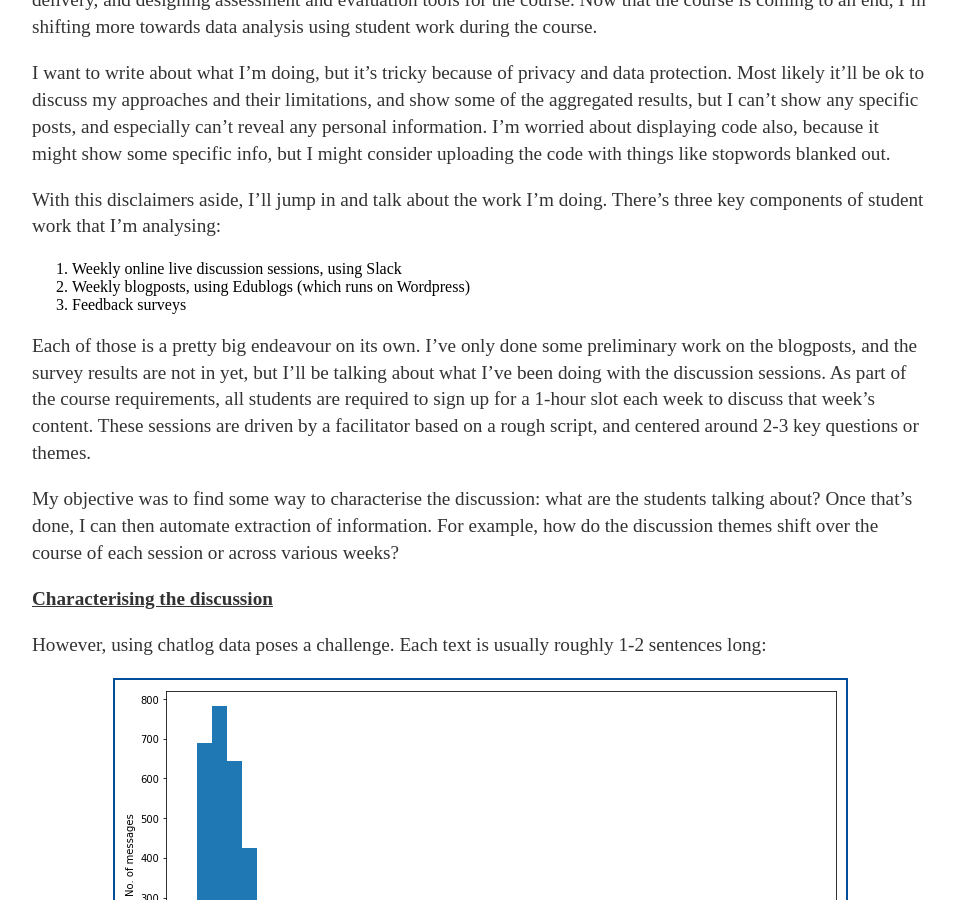
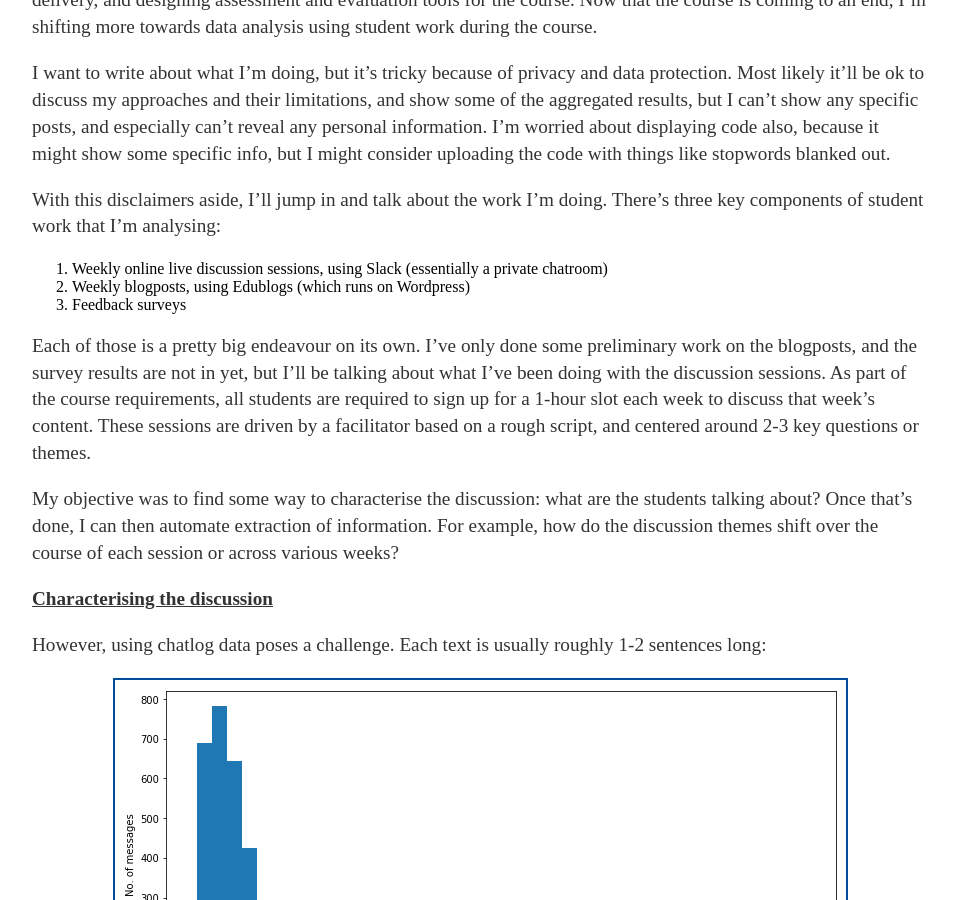
Before and after one commit to not-even-wong/not-even-wong.github.io, a Jekyll site: the page built from _posts/2020-04-08-NLP-chatlogs-part-1.md, in a window 1280 px wide and 900 px high, scrolled down 829 px. Shown: the whole window, without its empty margins (160-1116 px from the left). Built offline with Jekyll 4.4.1, drawn with Linux system fonts in a browser that asks for light colours.

Commit message:
Update 2020-04-08-NLP-chatlogs-part-1.md

```diff
--- a/_posts/2020-04-08-NLP-chatlogs-part-1.md
+++ b/_posts/2020-04-08-NLP-chatlogs-part-1.md
@@ -16,7 +16,7 @@ I want to write about what I'm doing, but it's tricky because of privacy and dat
 With this disclaimers aside, I'll jump in and talk about the work I'm doing. There's three key components of student work that I'm analysing:
 
 <ol>
-<li>Weekly online live discussion sessions, using Slack</li>
+<li>Weekly online live discussion sessions, using Slack (essentially a private chatroom)</li>
 <li>Weekly blogposts, using Edublogs (which runs on Wordpress)</li>
 <li>Feedback surveys</li>
 </ol>
```
